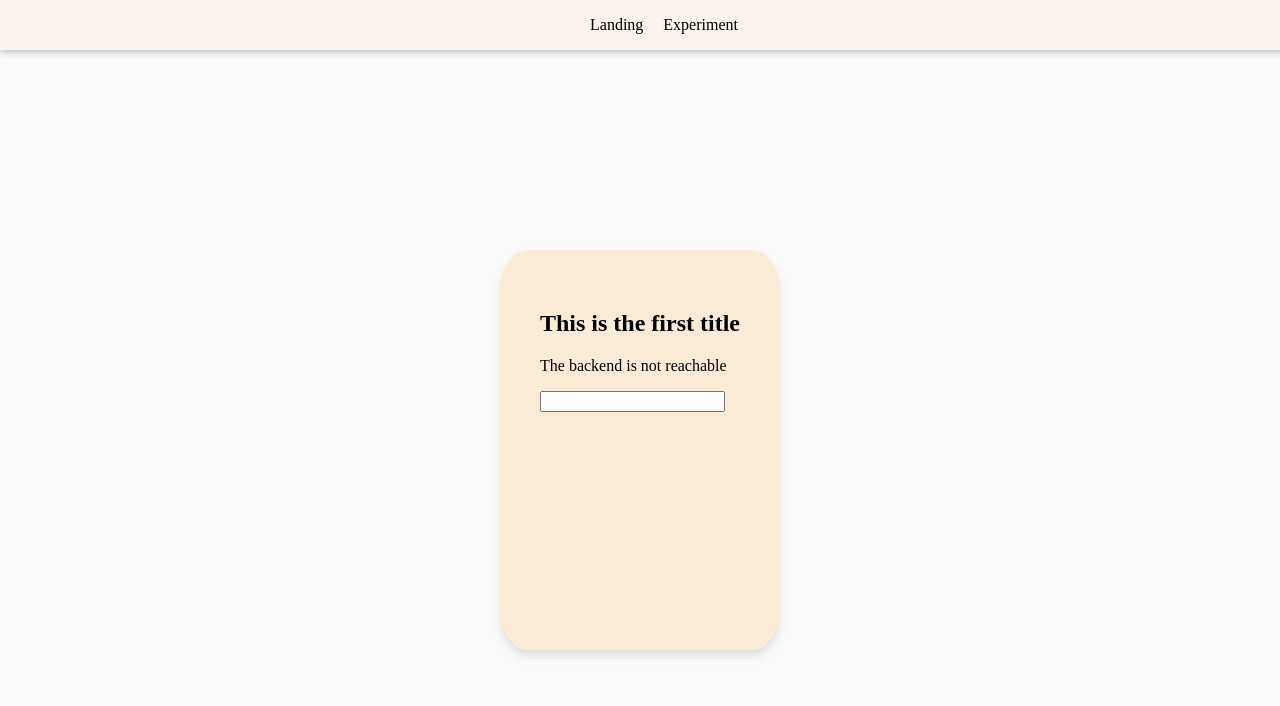
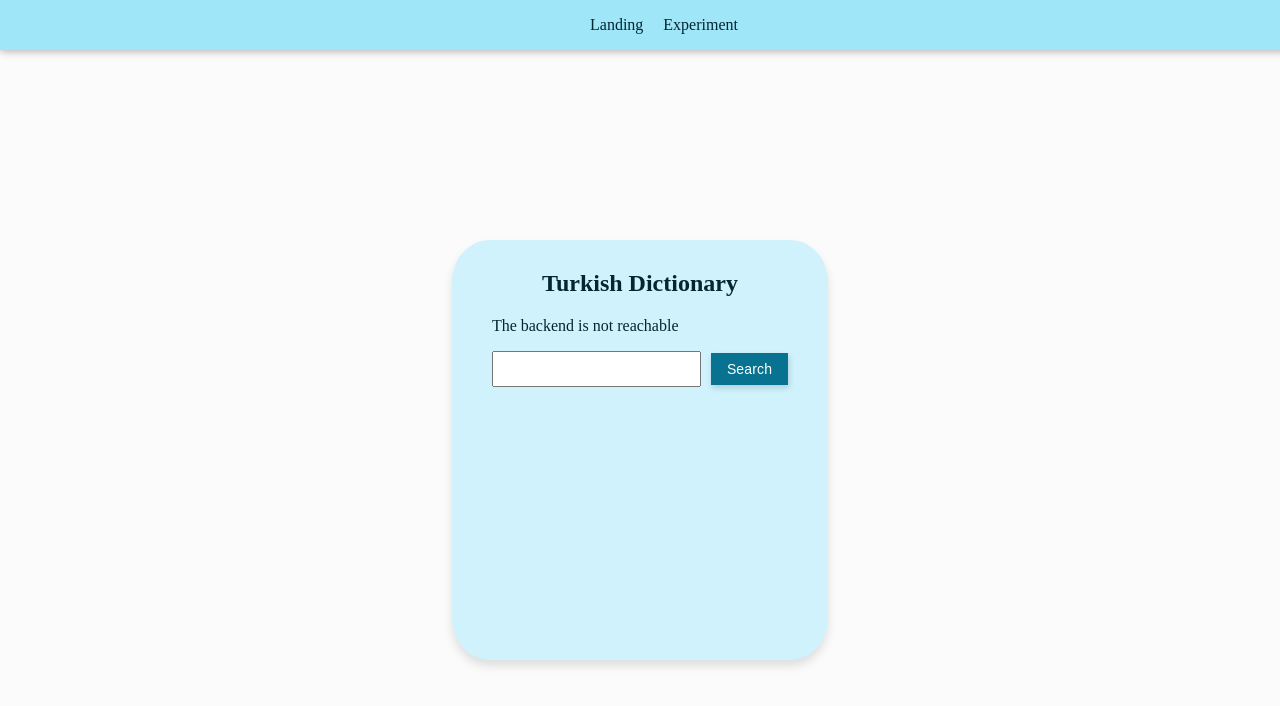
Before and after one commit to EmreCan99/Node_tr, a React (Vite) app in the folder react-2026/frontend/: page / in a window 1280 px wide. Shown: the top 706 px of the page. Built offline with nearby package versions, Linux system fonts and the light colour scheme; no server answers.

Commit message:
btn styles and bg color adj.

```diff
--- a/react-2026/frontend/src/App.css
+++ b/react-2026/frontend/src/App.css
@@ -1,11 +1,19 @@
+/* ==========================================
+    BASE STYLES (Shared across all devices)
+   Default layout target: Mobile (< 768px)
+   ========================================== */
+
 body {
   background-color: rgba(192, 192, 192, 0.057);
   margin: 0;
   padding: 0;
+  color: #032630;
 }
 
+/* --- Navigation Bar --- */
+
 header {
-  background-color: #f9f3eb;
+  background-color: #9FE6F9;
   width: 100%;
   display: flex;
   justify-content: center;
@@ -15,7 +23,7 @@ header {
 }
 
 
-/* Not ready yet Nav items */
+/* Nav Items */
 
 nav ul {
   display: flex;
@@ -45,14 +53,88 @@ nav ul {
 }
 
 .card {
-  min-height: 40vh;
-  background-color:antiquewhite;
+  min-height: 50vh;
+  background-color: #CFF2FC;
   border-radius: 10%;
-  padding: 40px;
+  padding: 10px 40px;
   filter: drop-shadow(0px 6px 5px #0000001d)
+}
+
+.card h1 {
+  text-align: center;
+}
+
+.form-search {
+  display: flex;
+  justify-content: baseline;
+  align-items: center;
+  gap: 10px;
+}
+
+.form-search .input-search-text {
+  padding: 8px 12px;
+  font-size: 14px;
+}
+
+
+.form-search .btn-search {
+  padding: 8px 16px;
+  color: #ffffff;
+  font-size: 14px;
+  font-weight: 500;
+  letter-spacing: 0.01em;
+  cursor: pointer;
+
+  background-color: #087391;
+  border: none;
+
+  box-shadow: 1px 3px 6px rgba(0, 0, 0, 0.15);
+  transition: background-color 0.15s ease, box-shadow 0.15s ease;
+
+
 
 }
 
-form {
-  justify-items: end;
+/* Btn Hover & Active States */
+.form-search .btn-search:hover {
+  background-color: #064c60ad;
+  box-shadow: 0 2px 6px rgba(0, 0, 0, 0.15);
 }
+
+.form-search .btn-search:active {
+  background-color: #064D60;
+  box-shadow: none;
+}
+
+.form-search .btn-search:focus-visible {
+  outline: 2px solid #93c5fd;
+  outline-offset: 2px;
+}
+
+/* ==========================================
+    DESKTOP OVERRIDES (768px and wider)
+   ========================================== */
+
+
+
+
+
+/* ----- */
+
+
+
+{
+  "Btn frosted-blue": {
+    "50": "#e7f9fe",
+    "100": "#cff2fc",
+    "200": "#9fe6f9",
+    "300": "#6ed9f7",
+    "400": "#3eccf4",
+    "500": "#0ec0f1",
+    "600": "#0b99c1",
+    "700": "#087391",
+    "800": "#064d60",
+    "900": "#032630",
+    "950": "#021b22"
+  }
+}
--- a/react-2026/frontend/src/pages/Landing.jsx
+++ b/react-2026/frontend/src/pages/Landing.jsx
@@ -5,11 +5,12 @@ export default function Landing(props) {
     return (
         <main className='page'>
             <section className='card'>
-                <h1>This is the first title</h1>
+                <h1>Turkish Dictionary</h1>
                 <p>The backend is {props.status}</p>
 
-                <form>
-                    <input className="input-box" type="text" name="data" />
+                <form className="form-search">
+                    <input className="input-search-text" type="text" name="search-query" />
+                    <button className="btn-search" >Search</button>
                 </form>
 
         </section>
```
